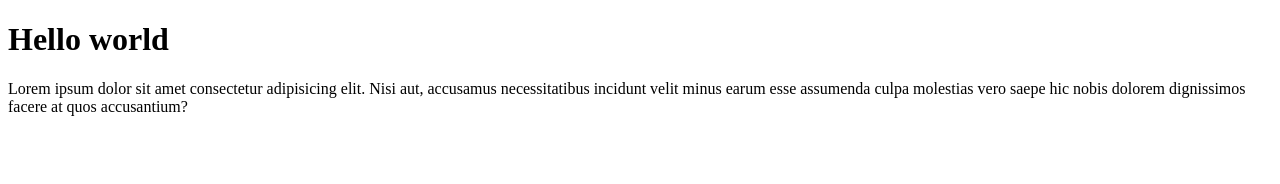
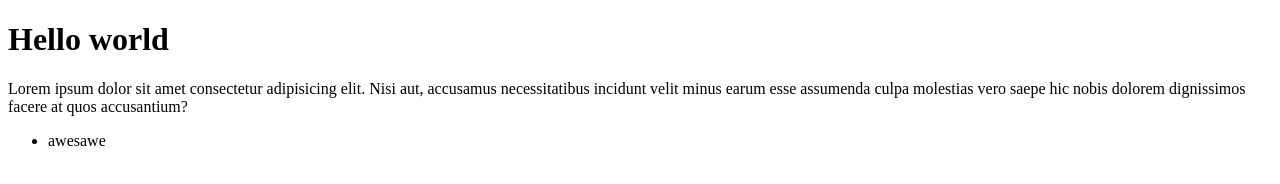
Before and after one commit to Nonameeeee123/test4, a plain HTML site: page index.html in a window 1280 px wide. Drawn offline with Linux system fonts and the light colour scheme.

Commit message:
Menambahkaln list

```diff
--- a/index.html
+++ b/index.html
@@ -12,6 +12,12 @@
     <h1>Hello world</h1>
     <p>Lorem ipsum dolor sit amet consectetur adipisicing elit. Nisi aut, accusamus necessitatibus incidunt velit minus
         earum esse assumenda culpa molestias vero saepe hic nobis dolorem dignissimos facere at quos accusantium?</p>
+
+    <ul>
+        <li>
+            awesawe
+        </li>
+    </ul>
 </body>
 
 </html>
```
